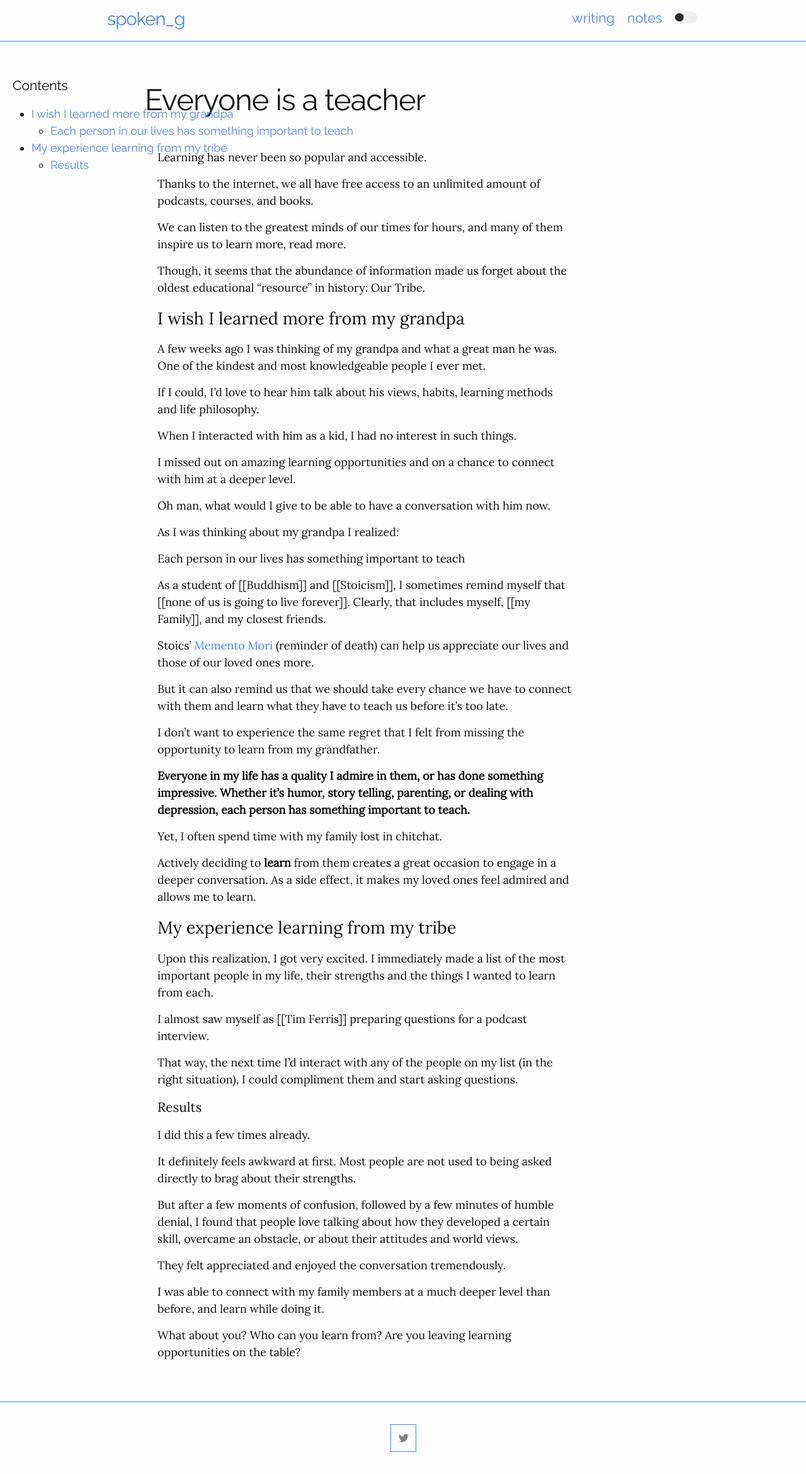
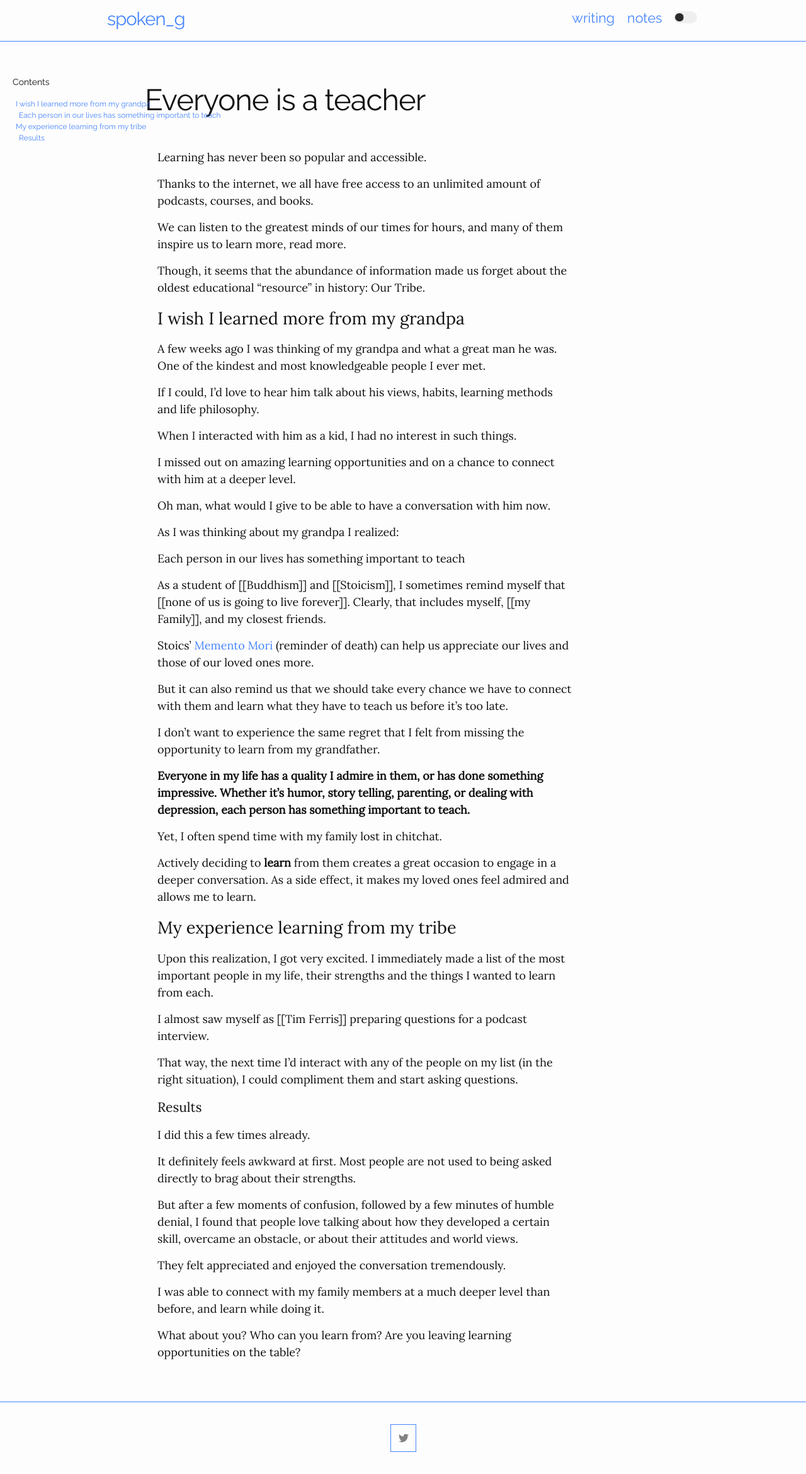
Before and after one commit to giorgiop94/giorgio-blog, a Jekyll site: the page built from _blog/writing/teachers.md, in a window 1280 px wide. Shown: the whole page at 63% size. Built offline with Jekyll 4.4.1, drawn with Linux system fonts in a browser that asks for light colours; the table of contents is made by our own code.

Commit message:
reduce size of toc

```diff
--- a/_layouts/post.html
+++ b/_layouts/post.html
@@ -21,8 +21,16 @@ toc: true
     left: 20px;
     overflow-x: hidden; /* Disable horizontal scroll */
     padding-top: 20px;
-    font-family: 'Raleway', sans-serif; /* Apply Raleway font */
+    font-family: 'Raleway', sans-serif; /* Apply Raleway font */;
+    font-size: 12px;
   }
+
+  .sidebar ul {
+  list-style-type: none;  /* Remove the bullet points */
+  padding-left: 5px;     /* Adjust the left indentation (increase for more space) */
+  margin-left: 0;         /* Remove any default margin on the left */
+}
+
 
     /* Media Query for Desktop Screens */
     @media (min-width: 769px) {
```
